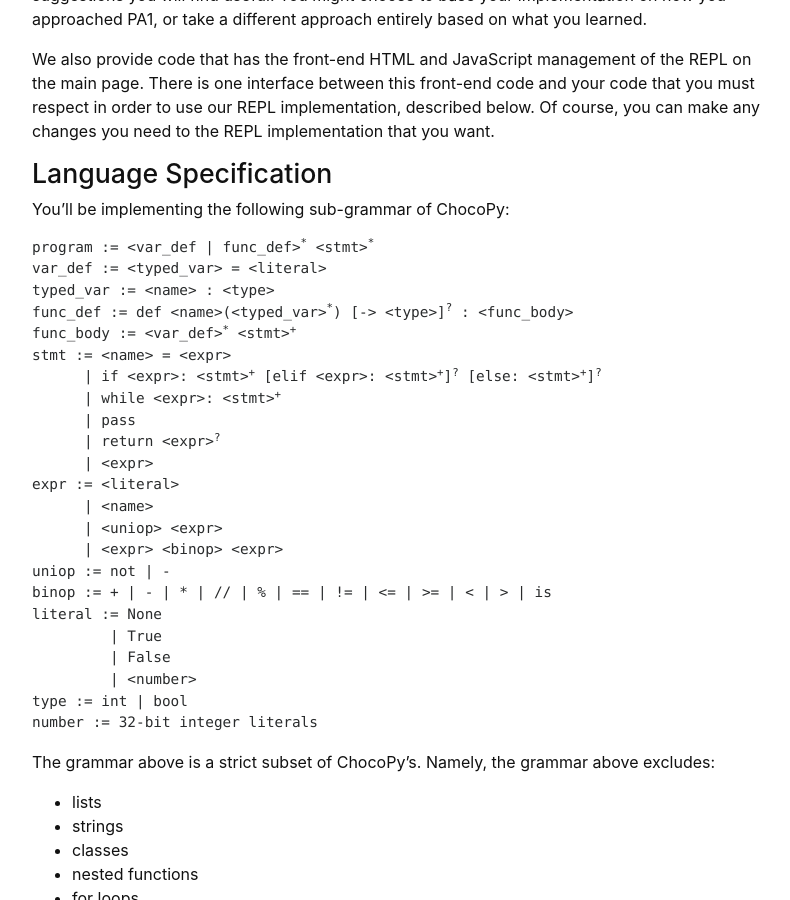
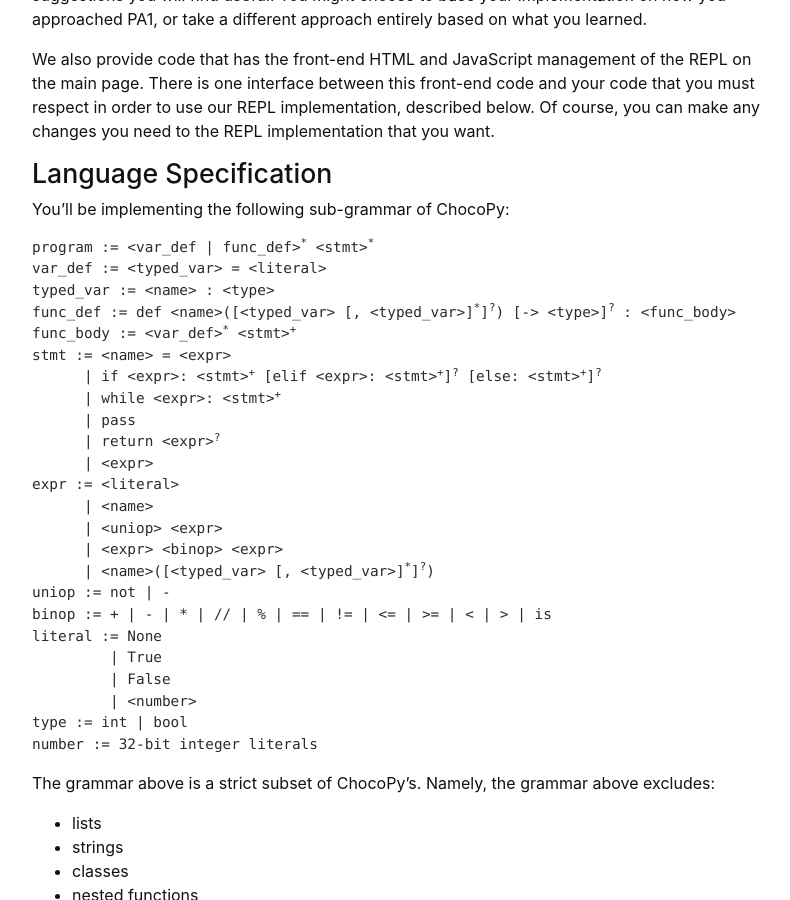
Before and after one commit to ucsd-cse231-w21/ucsd-cse231-w21.github.io, a Jekyll site: the page built from pa2/index.md, in a window 1280 px wide and 900 px high, scrolled down 739 px. Shown: the whole window, without its empty margins (243-1033 px from the left). Built offline with Jekyll 4.4.1, drawn with Linux system fonts in a browser that asks for light colours; nearby versions of some CDN libraries.

Commit message:
add function applications

```diff
--- a/pa2/index.md
+++ b/pa2/index.md
@@ -44,7 +44,7 @@ You'll be implementing the following sub-grammar of ChocoPy:
 <code>program := &lt;var_def | func_def><sup>*</sup> &lt;stmt><sup>*</sup>
 var_def := &lt;typed_var> = &lt;literal>
 typed_var := &lt;name> : &lt;type>
-func_def := def &lt;name>(&lt;typed_var><sup>*</sup>) [-> &lt;type>]<sup>?</sup> : &lt;func_body>
+func_def := def &lt;name>([&lt;typed_var> [, &lt;typed_var>]<sup>*</sup>]<sup>?</sup>) [-> &lt;type>]<sup>?</sup> : &lt;func_body>
 func_body := &lt;var_def><sup>*</sup> &lt;stmt><sup>+</sup>
 stmt := &lt;name> = &lt;expr>
       | if &lt;expr>: &lt;stmt><sup>+</sup> [elif &lt;expr>: &lt;stmt><sup>+</sup>]<sup>?</sup> [else: &lt;stmt><sup>+</sup>]<sup>?</sup>
@@ -56,6 +56,7 @@ expr := &lt;literal>
       | &lt;name>
       | &lt;uniop> &lt;expr>
       | &lt;expr> &lt;binop> &lt;expr>
+      | &lt;name>([&lt;typed_var> [, &lt;typed_var>]<sup>*</sup>]<sup>?</sup>)
 uniop := not | -
 binop := + | - | * | // | % | == | != | &lt;= | >= | &lt; | > | is
 literal := None
```
